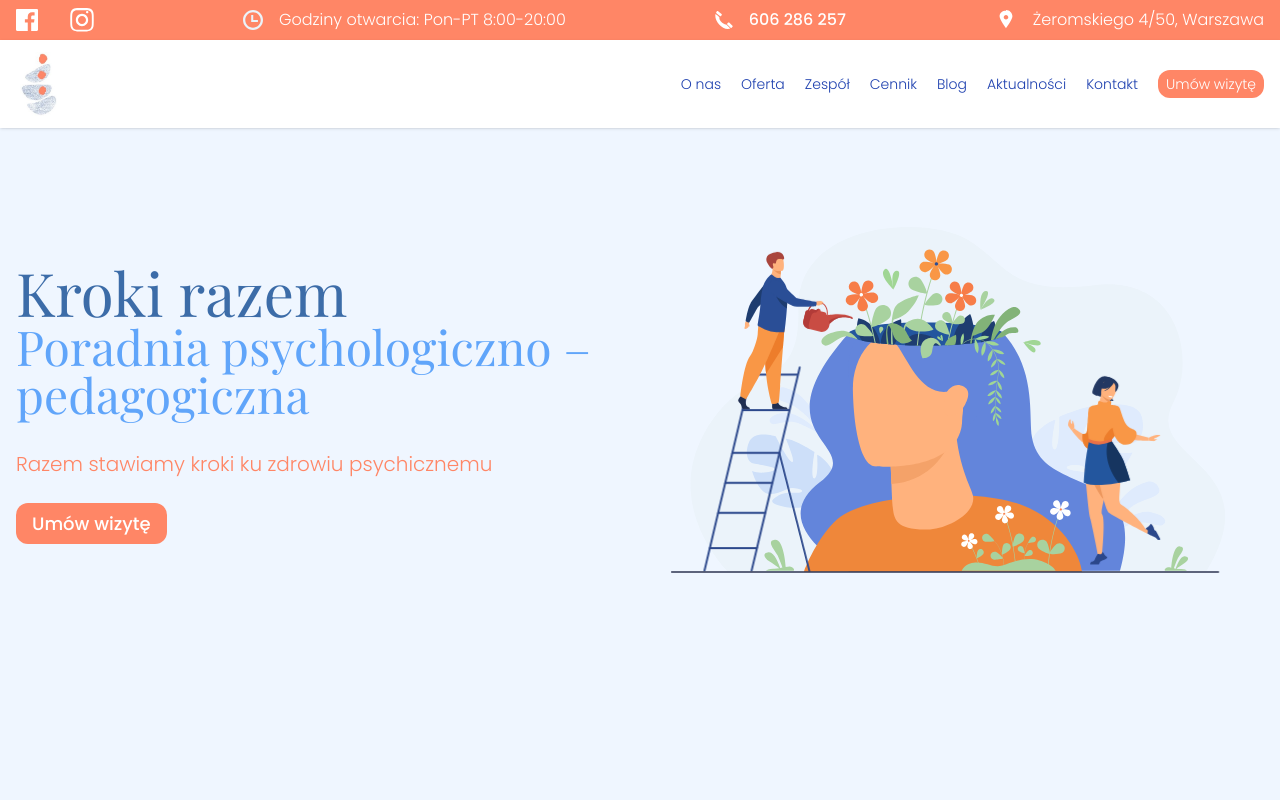
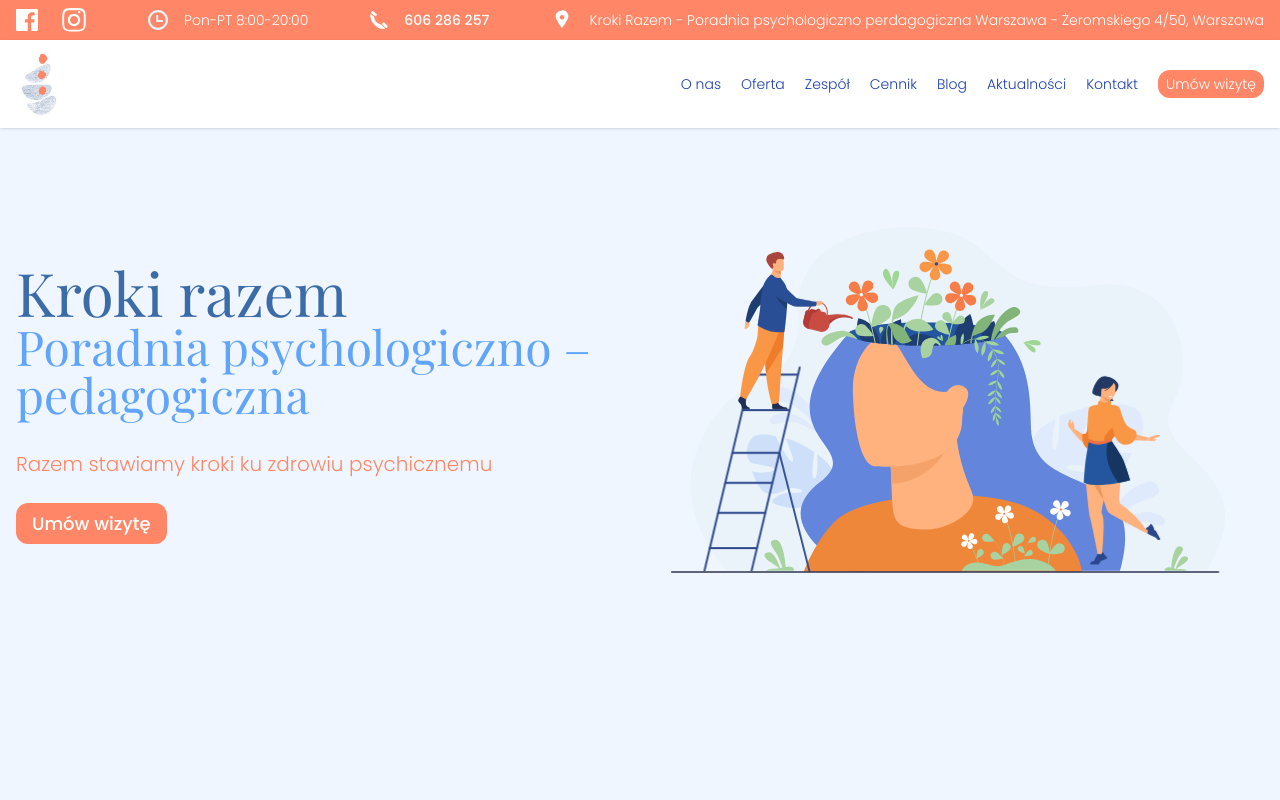
Before and after one commit to krzysztofson/krokirazem, a website: page dist/index.html in a window 1280 px wide. Shown: the top 800 px of the page. Drawn offline with nearby package versions, Linux system fonts and the light colour scheme.

Commit message:
top bar update

```diff
--- a/dist/index.html
+++ b/dist/index.html
@@ -45,10 +45,10 @@
       ></iframe
     ></noscript>
     <!-- End Google Tag Manager (noscript) -->
-    <section class="fixed top-0 z-20 hidden w-full bg-accent py-2 text-white lg:block">
+    <section class="fixed top-0 z-20 hidden w-full bg-accent py-2 text-xs text-white lg:block xl:text-sm">
       <div class="container mx-auto px-4">
         <div class="lg:flex lg:justify-between">
-          <div class="flex items-center gap-8">
+          <div class="flex items-center gap-2 xl:gap-6">
             <a
               href="https://www.facebook.com/profile.php?id=61563257712566"
               target="_blank"
@@ -97,7 +97,7 @@
                 />
               </g>
             </svg>
-            <p class="text-white">Godziny otwarcia: Pon-PT 8:00-20:00</p>
+            <p class="text-xs text-white xl:text-sm">Pon-PT 8:00-20:00</p>
           </div>
 
           <div class="flex items-center gap-4">
@@ -133,7 +133,10 @@
                 d="M12 2C8.13 2 5 4.13 5 8c0 3.87 7 13 7 13s7-9.13 7-13c0-3.87-3.13-7-7-7zm0 9.5c-1.38 0-2.5-1.12-2.5-2.5s1.12-2.5 2.5-2.5 2.5 1.12 2.5 2.5-1.12 2.5-2.5 2.5z"
               />
             </svg>
-            <p class="text-white">Żeromskiego 4/50, Warszawa</p>
+            <p class="text-xs text-white xl:text-sm">
+              Kroki Razem - <a href="index.html">Poradnia psychologiczno perdagogiczna</a> Warszawa - Żeromskiego 4/50,
+              Warszawa
+            </p>
           </div>
         </div>
       </div>
```
Also changed, not shown: dist/assets/css/main.css.
